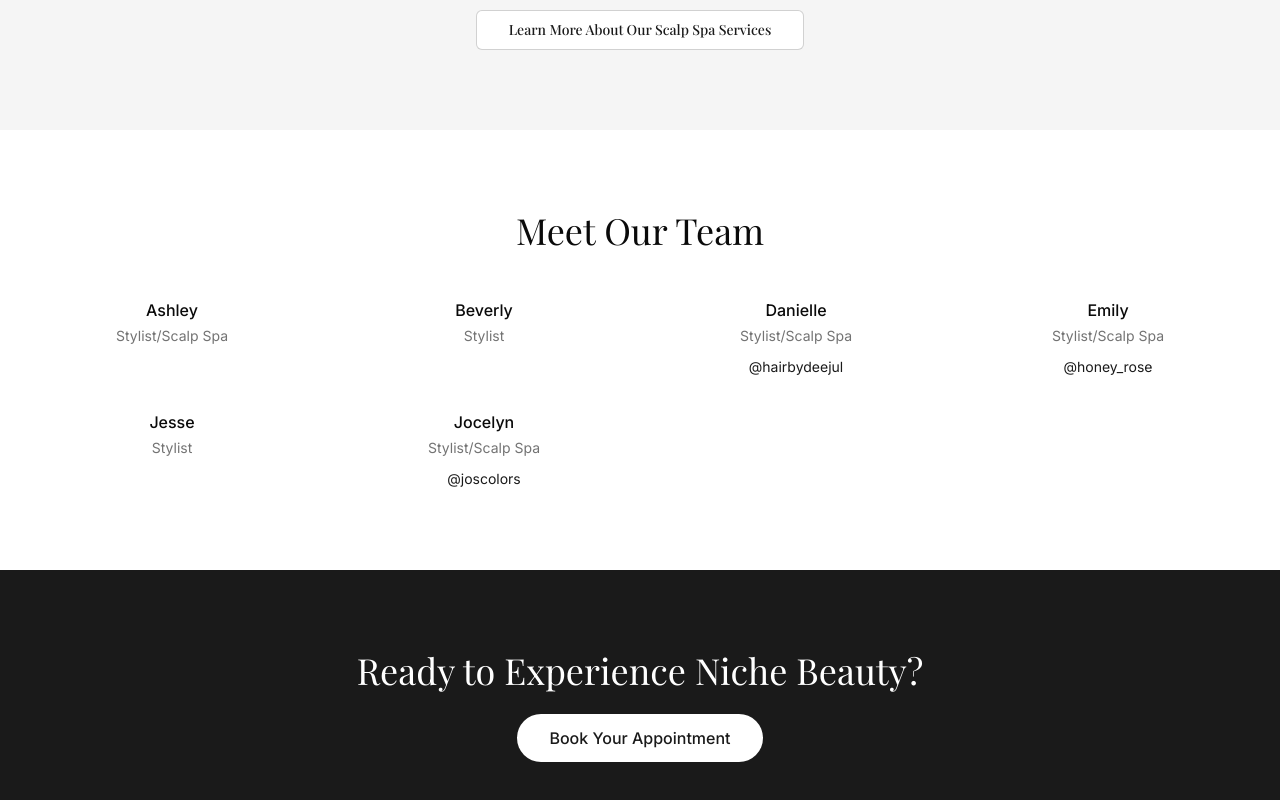
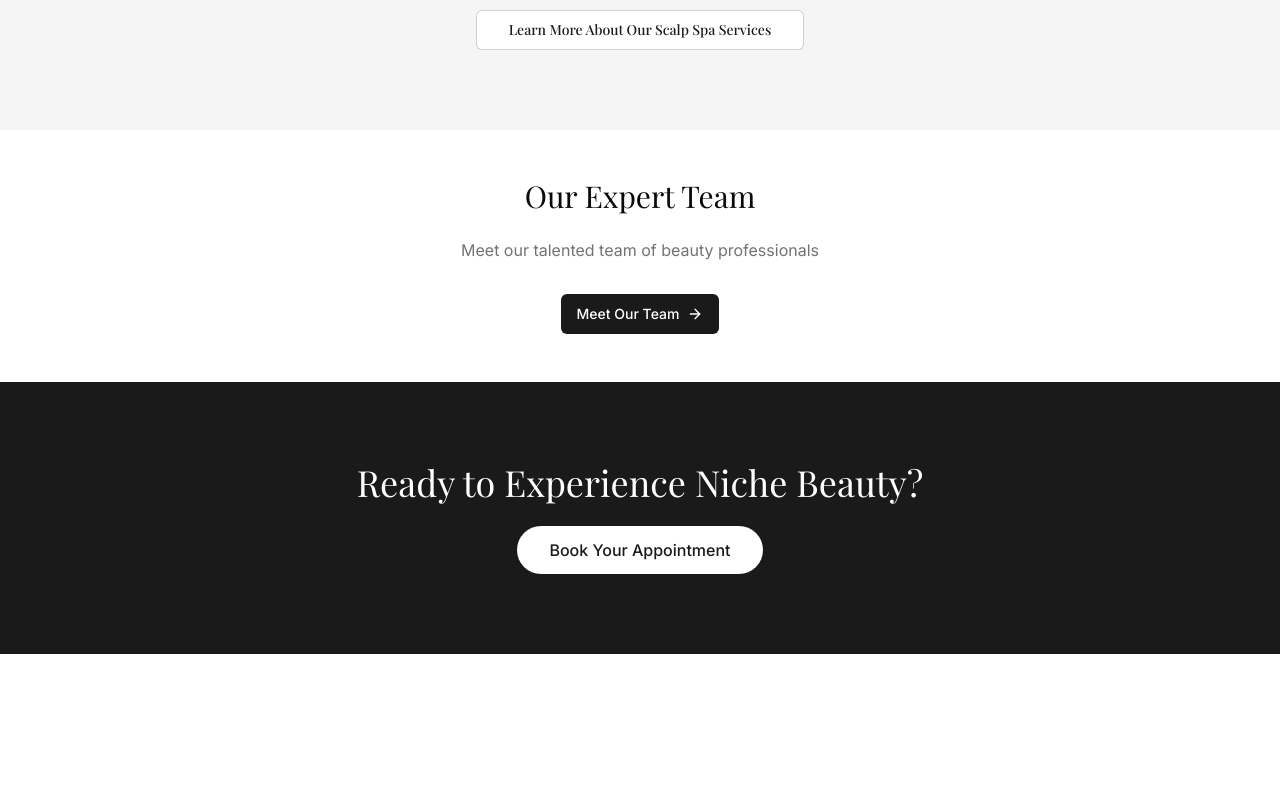
Before and after one commit to ROJNFT/niche-salon-harmony, a React (Vite) app: page / in a window 1280 px wide. Shown: the part 1550-2350 px from the top of the page. After the commit the page ends 2204 px from the top, so only its background shows below. Built offline with nearby package versions, Linux system fonts and the light colour scheme.

Commit message:
Refactor team section
Refactored the team section to be smaller and implemented a button that links to a page with a list of team members and their roles.

```diff
--- a/src/App.tsx
+++ b/src/App.tsx
@@ -6,6 +6,7 @@ import { QueryClient, QueryClientProvider } from "@tanstack/react-query";
 import { BrowserRouter, Routes, Route } from "react-router-dom";
 import Index from "./pages/Index";
 import ScalpSpa from "./pages/ScalpSpa";
+import Team from "./pages/Team";
 import NotFound from "./pages/NotFound";
 
 const queryClient = new QueryClient();
@@ -19,6 +20,7 @@ const App = () => (
         <Routes>
           <Route path="/" element={<Index />} />
           <Route path="/scalp-spa" element={<ScalpSpa />} />
+          <Route path="/team" element={<Team />} />
           <Route path="*" element={<NotFound />} />
         </Routes>
       </BrowserRouter>
--- a/src/components/TeamSection.tsx
+++ b/src/components/TeamSection.tsx
@@ -1,3 +1,7 @@
+
+import { useNavigate } from 'react-router-dom';
+import { Button } from './ui/button';
+import { ArrowRight } from 'lucide-react';
 
 interface TeamMember {
   name: string;
@@ -5,7 +9,8 @@ interface TeamMember {
   instagram?: string;
 }
 
-export function TeamSection() {
+export function TeamSection({ showFullList = false }: { showFullList?: boolean }) {
+  const navigate = useNavigate();
   const team: TeamMember[] = [
     { name: "Ashley", role: "Stylist/Scalp Spa" },
     { name: "Beverly", role: "Stylist" },
@@ -15,24 +20,46 @@ export function TeamSection() {
     { name: "Jocelyn", role: "Stylist/Scalp Spa", instagram: "@joscolors" }
   ];
 
+  if (!showFullList) {
     return (
-    <section className="py-20">
+      <section className="py-12">
         <div className="container">
-        <h2 className="text-4xl font-serif text-center mb-12">Meet Our Team</h2>
-        <div className="grid grid-cols-2 md:grid-cols-3 lg:grid-cols-4 gap-8">
+          <div className="text-center">
+            <h2 className="text-3xl font-serif mb-6">Our Expert Team</h2>
+            <p className="text-muted-foreground mb-8">
+              Meet our talented team of beauty professionals
+            </p>
+            <Button
+              onClick={() => navigate('/team')}
+              className="inline-flex items-center gap-2"
+            >
+              Meet Our Team
+              <ArrowRight className="h-4 w-4" />
+            </Button>
+          </div>
+        </div>
+      </section>
+    );
+  }
+
+  return (
+    <div className="grid grid-cols-1 md:grid-cols-2 lg:grid-cols-3 gap-8">
       {team.map((member) => (
-            <div key={member.name} className="text-center">
-              <h3 className="font-medium mb-1">{member.name}</h3>
-              <p className="text-sm text-muted-foreground mb-2">{member.role}</p>
+        <div key={member.name} className="text-center p-6 bg-secondary rounded-lg">
+          <h3 className="font-medium text-xl mb-2">{member.name}</h3>
+          <p className="text-muted-foreground mb-3">{member.role}</p>
           {member.instagram && (
-                <a href={`https://instagram.com/${member.instagram}`} className="text-sm text-primary hover:opacity-80">
+            <a
+              href={`https://instagram.com/${member.instagram}`}
+              className="text-sm text-primary hover:opacity-80 inline-flex items-center gap-1"
+              target="_blank"
+              rel="noopener noreferrer"
+            >
               {member.instagram}
             </a>
           )}
         </div>
       ))}
     </div>
-      </div>
-    </section>
   );
 }
--- /dev/null
+++ b/src/pages/Team.tsx
@@ -0,0 +1,17 @@
+
+import { TeamSection } from "@/components/TeamSection";
+
+const Team = () => {
+  return (
+    <div className="min-h-screen py-20">
+      <div className="container">
+        <h1 className="text-4xl font-serif text-center mb-16">Our Team</h1>
+        <div className="max-w-4xl mx-auto">
+          <TeamSection showFullList={true} />
+        </div>
+      </div>
+    </div>
+  );
+};
+
+export default Team;
```
Lines whose indentation alone changed are shown as unchanged.
